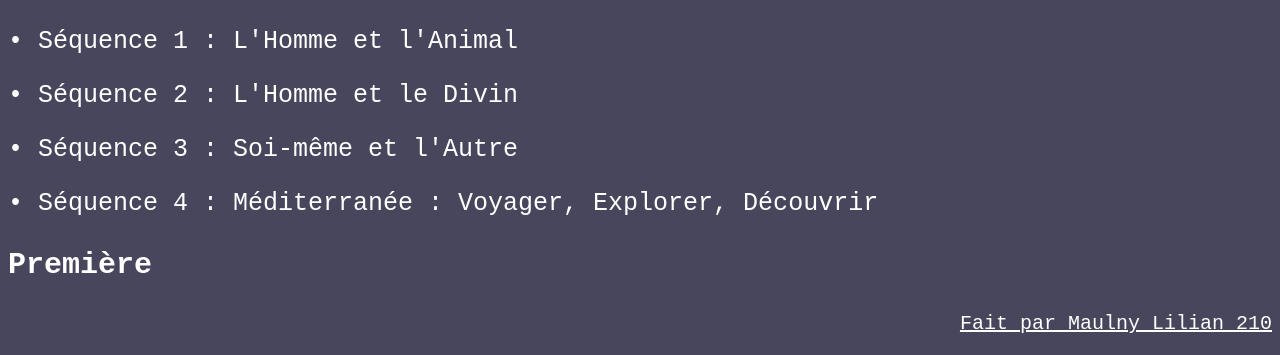
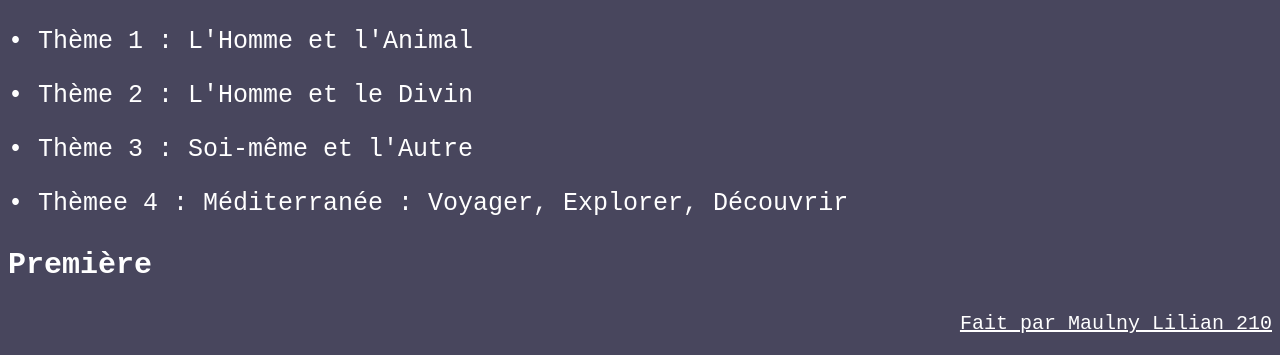
Before and after one commit to Lilian-Ma/Lilian-Ma.github.io, a plain HTML site: page sequence.html in a window 1280 px wide. Shown: the part 507-862 px from the top of the page. Drawn offline with Linux system fonts and the light colour scheme.

Commit message:
Update sequence.html

```diff
--- a/sequence.html
+++ b/sequence.html
@@ -26,13 +26,13 @@
         <main>
             <h2>Vous trouverez ci-dessous la liste de tout les travaux de fin de séquence effectué lors de la 2nde et de la 1ère</h2>
             <h3>Seconde</h3>
-            <a class="list" href="files/homme_et_animal.html">• Séquence 1 : L'Homme et l'Animal</a>
+            <a class="list" href="files/homme_et_animal.html">• Thème 1 : L'Homme et l'Animal</a>
             <p></p>
-            <a class="list" href="files/homme_et_divin.html">• Séquence 2 : L'Homme et le Divin </a>
+            <a class="list" href="files/homme_et_divin.html">• Thème 2 : L'Homme et le Divin </a>
             <p></p>
-            <a class="list" href="files/soi_et_autre.html">• Séquence 3 : Soi-même et l'Autre </a>
+            <a class="list" href="files/soi_et_autre.html">• Thème 3 : Soi-même et l'Autre </a>
             <p></p>
-            <a class="list" href="files/mediterranee.html">• Séquence 4 : Méditerranée : Voyager, Explorer, Découvrir </a>
+            <a class="list" href="files/mediterranee.html">• Thèmee 4 : Méditerranée : Voyager, Explorer, Découvrir </a>
             <h3>Première</h3>
         </main>
         <footer>
```
